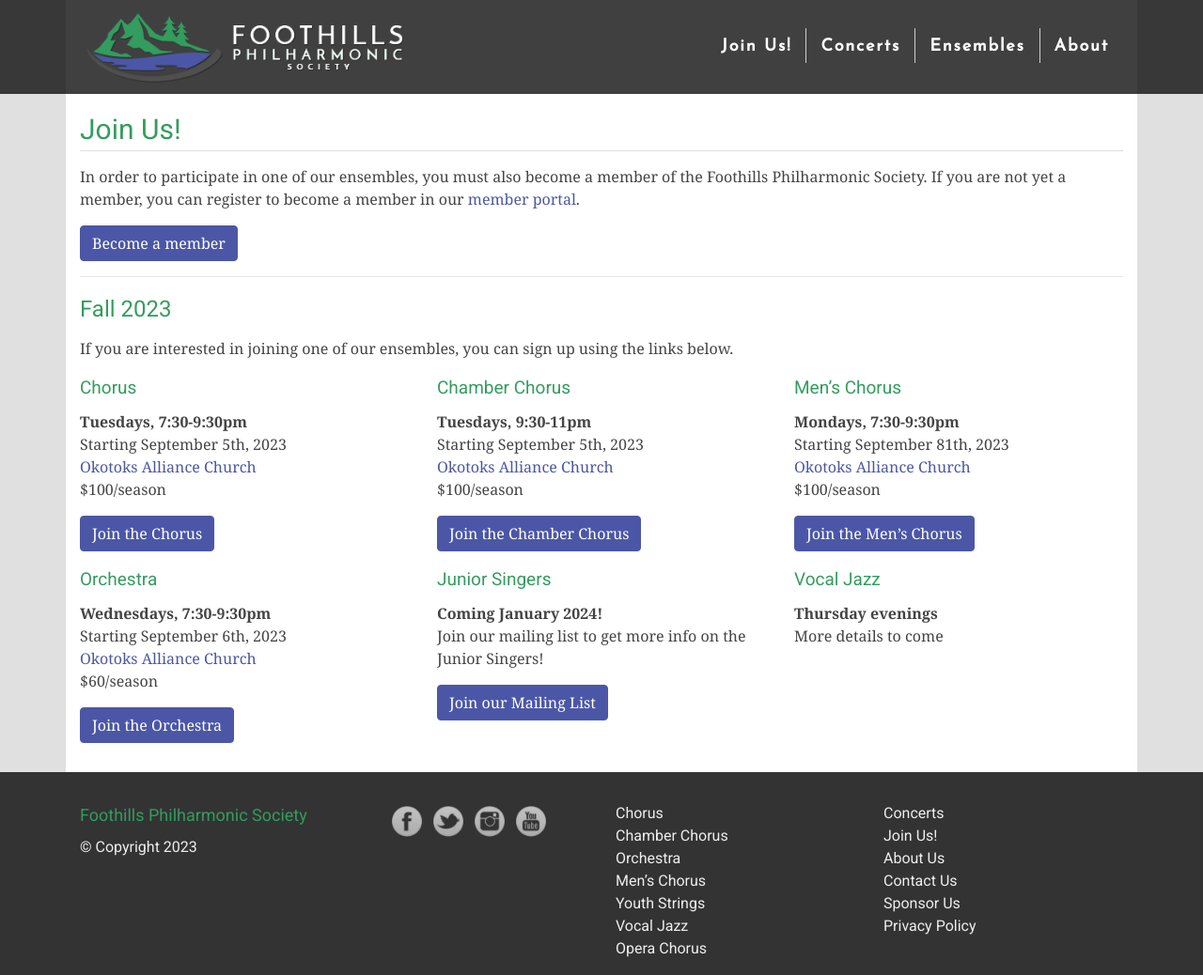
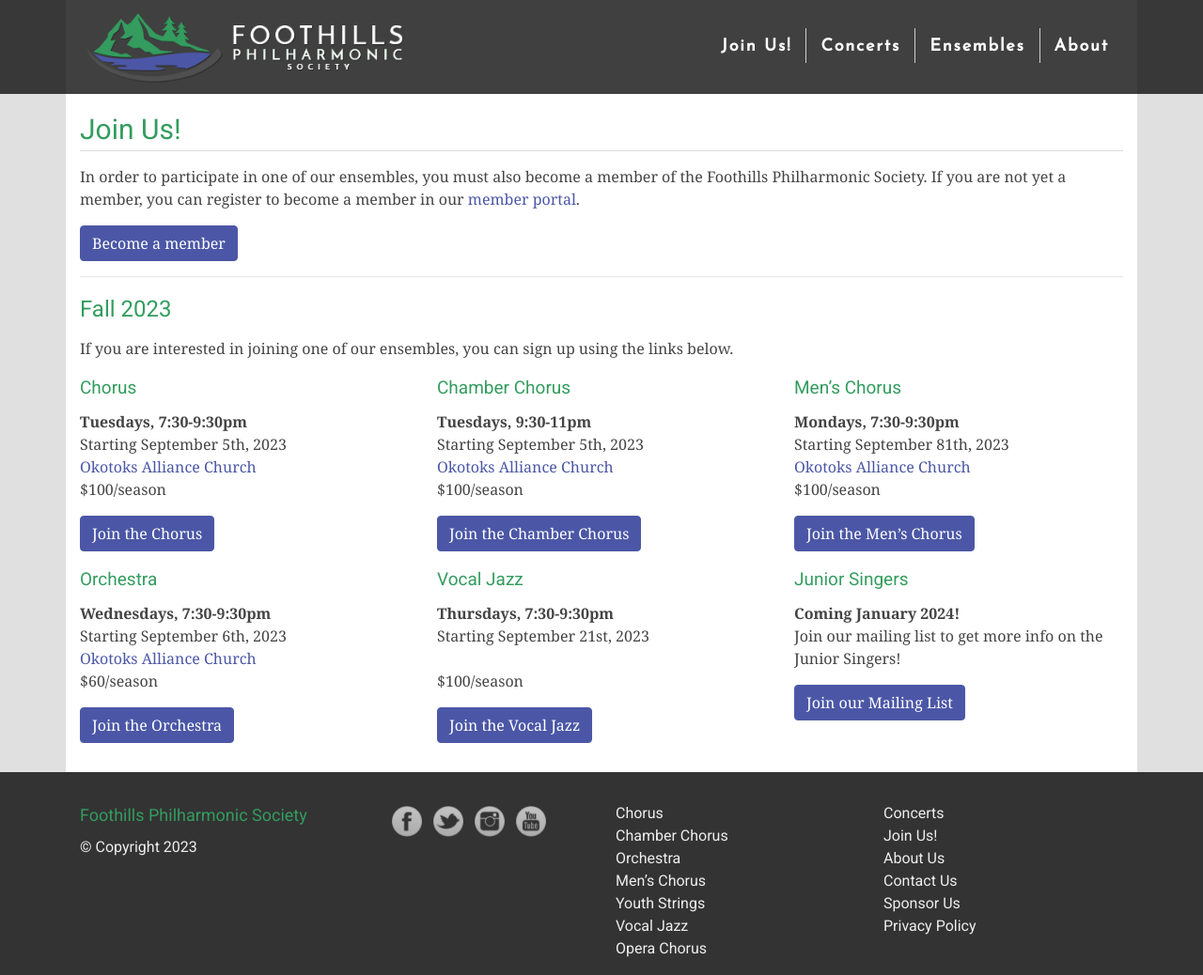
Before and after one commit to percyhanna/fps, a Jekyll site: the page built from join.html, in a window 1280 px wide and 1038 px high. Shown: the whole window at 94% size. Built offline with Jekyll 4.4.1, drawn with Linux system fonts in a browser that asks for light colours; nearby versions of some CDN libraries; Markdown is read by kramdown in place of the engine named in the settings.

Commit message:
Add Vocal Jazz

```diff
--- a/join.html
+++ b/join.html
@@ -128,6 +128,24 @@
       </div>
 
       <div class="col-12 col-md-6 col-lg-4">
+        <h5>Vocal Jazz</h5>
+        <p>
+          <strong>Thursdays, 7:30-9:30pm</strong><br />
+          Starting September 21st, 2023<br /><br />
+          $100/season
+        </p>
+
+        <p>
+          <a
+            class="btn btn-primary"
+            href="https://footphil.wildapricot.org/event-5402902/Registration"
+            target="_blank"
+            >Join the Vocal Jazz</a
+          >
+        </p>
+      </div>
+
+      <div class="col-12 col-md-6 col-lg-4">
         <h5>Junior Singers</h5>
         <p>
           <strong>Coming January 2024!</strong><br />
@@ -143,11 +161,6 @@
           >
         </p>
       </div>
-
-      <div class="col-12 col-md-6 col-lg-4">
-        <h5>Vocal Jazz</h5>
-        <p><strong>Thursday evenings</strong><br />More details to come</p>
-      </div>
     </div>
   </div>
 </div>
```
